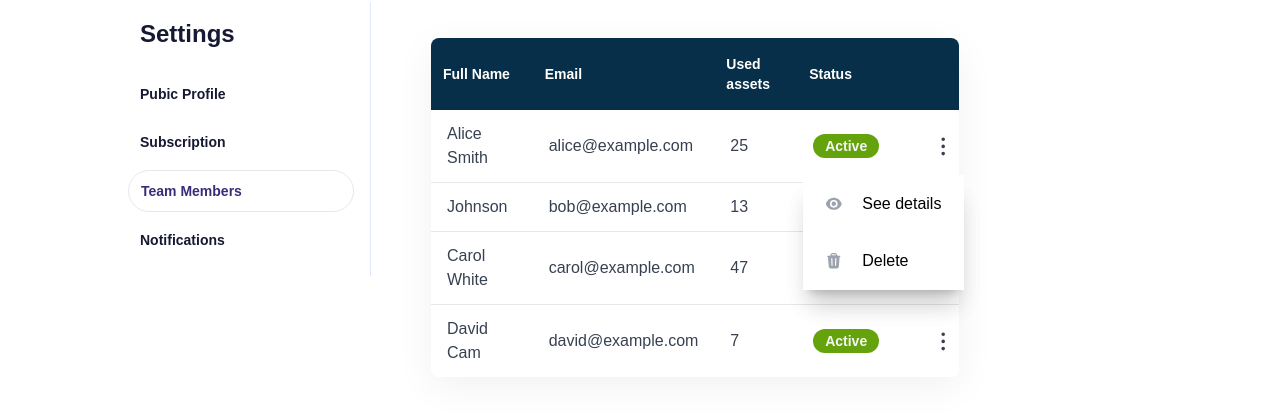
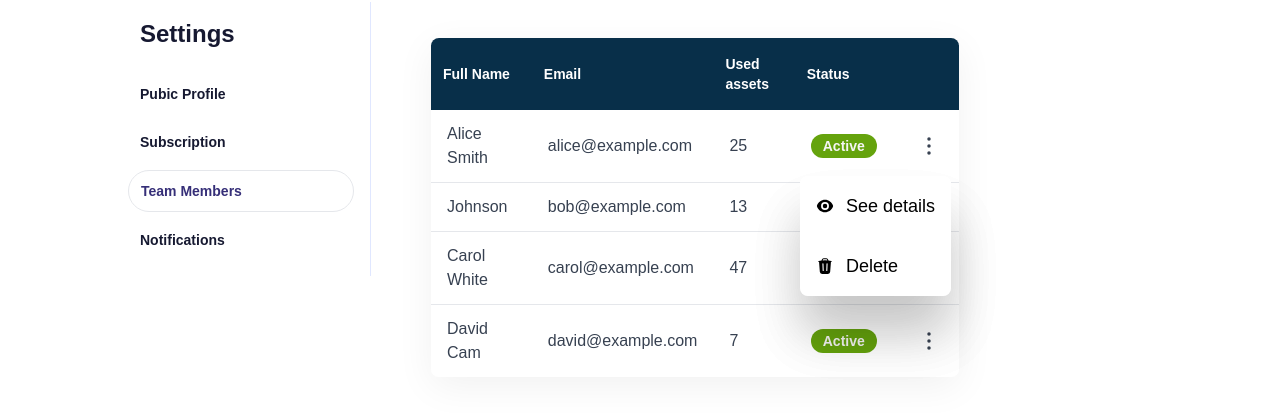
Before and after one commit to aleale2121/shutter-stock-customer, a React (Vite) app: page /members in a window 1280 px wide. Both pictures are taken after a click on the button 943 px from the left and 355 px from the top of the page. Shown: the part 210-623 px from the top of the page. Built offline with nearby package versions, Linux system fonts and the light colour scheme.

Commit message:
update modal and menu

```diff
--- a/src/components/Menus.jsx
+++ b/src/components/Menus.jsx
@@ -1,66 +1,8 @@
 import { createContext, useContext, useState } from "react";
 import { createPortal } from "react-dom";
 import { HiEllipsisVertical } from "react-icons/hi2";
-import styled from "styled-components";
 import { useOutsideClick } from "../hooks/useOutsideClick";
 import PropTypes from "prop-types";
-
-const Menu = styled.div`
-  display: flex;
-  align-items: center;
-  justify-content: flex-end;
-`;
-
-const StyledToggle = styled.button`
-  background: none;
-  border: none;
-  padding: 0.4rem;
-  border-radius: 5px;
-  transform: translateX(0.8rem);
-  transition: all 0.2s;
-  &:hover {
-    background-color: #f3f4f6;
-  }
-  & svg {
-    width: 1.8rem;
-    height: 1.8rem;
-    color: #374151;
-  }
-`;
-
-const StyledList = styled.ul`
-  position: fixed;
-  background-color: #fff;
-  box-shadow: 0 20px 25px -5px rgb(0 0 0 / 0.1),
-    0 8px 10px -6px rgb(0 0 0 / 0.1);
-
-  border-radius: 8px;
-  right: ${(props) => props.position.x}px;
-  top: ${(props) => props.position.y}px;
-`;
-
-const StyledButton = styled.button`
-  width: 100%;
-  text-align: left;
-  background: none;
-  border: none;
-  padding: 1rem 1.4rem;
-  font-size: 1rem;
-  transition: all 0.2s;
-  display: flex;
-  align-items: center;
-  gap: 1.2rem;
-  background-color: #fff;
-  &:hover {
-    background-color: #f3f4f6;
-  }
-  & svg {
-    width: 1.1rem;
-    height: 1.6rem;
-    color: #9ca3af;
-    transition: all 0.3s;
-  }
-`;
 
 const MenusContext = createContext();
 
@@ -79,6 +21,11 @@ function Menus({ children }) {
 }
 Menus.propTypes = { children: PropTypes.node.isRequired };
 
+function Menu({ children }) {
+  return <div className="flex items-center justify-end">{children}</div>;
+}
+Menu.propTypes = { children: PropTypes.node.isRequired };
+
 function Toggle({ id }) {
   const { openId, close, open, setPosition } = useContext(MenusContext);
   function handleClick(e) {
@@ -91,9 +38,12 @@ function Toggle({ id }) {
     openId === "" || openId !== id ? open(id) : close();
   }
   return (
-    <StyledToggle onClick={handleClick}>
-      <HiEllipsisVertical />
-    </StyledToggle>
+    <button
+      className="bg-none border-none p-2 rounded transition-all hover:bg-gray-200"
+      onClick={handleClick}
+    >
+      <HiEllipsisVertical className="w-7 h-7 text-gray-700" />
+    </button>
   );
 }
 Toggle.propTypes = { id: PropTypes.string.isRequired };
@@ -103,9 +53,13 @@ function List({ id, children }) {
   const ref = useOutsideClick(close, false);
   if (openId !== id) return null;
   return createPortal(
-    <StyledList position={position} ref={ref}>
+    <ul
+      className="fixed bg-white shadow-lg rounded-lg"
+      style={{ right: `${position.x}px`, top: `${position.y}px` }}
+      ref={ref}
+    >
       {children}
-    </StyledList>,
+    </ul>,
     document.body
   );
 }
@@ -122,10 +76,13 @@ function Button({ children, icon, onClick }) {
   }
   return (
     <li>
-      <StyledButton onClick={handleClick}>
+      <button
+        className="w-full text-left bg-none border-none p-4 text-lg transition-all flex items-center gap-3 hover:bg-gray-200 rounded-lg"
+        onClick={handleClick}
+      >
         {icon}
         <span>{children}</span>
-      </StyledButton>
+      </button>
     </li>
   );
 }
--- a/src/components/Modal.jsx
+++ b/src/components/Modal.jsx
@@ -10,8 +10,8 @@ const StyledModal = styled.div`
   top: 50%;
   left: 50%;
   transform: translate(-50%, -50%);
-  background-color: var(--color-grey-0);
-  border-radius: var(--border-radius-lg);
+  background-color: #fff;
+  border-radius: 9px;
   box-shadow: var(--shadow-lg);
   padding: 3.2rem 4rem;
   transition: all 0.5s;
@@ -23,7 +23,7 @@ const Overlay = styled.div`
   left: 0;
   width: 100%;
   height: 100vh;
-  background-color: var(--backdrop-color);
+  background-color:rgba(255, 255, 255, 0.1);
   backdrop-filter: blur(4px);
   z-index: 1000;
   transition: all 0.5s;
@@ -33,7 +33,7 @@ const Button = styled.button`
   background: none;
   border: none;
   padding: 0.4rem;
-  border-radius: var(--border-radius-sm);
+  border-radius: 5px;
   transform: translateX(0.8rem);
   transition: all 0.2s;
   position: absolute;
@@ -41,7 +41,7 @@ const Button = styled.button`
   right: 1.9rem;
 
   &:hover {
-    background-color: var(--color-grey-100);
+    background-color: #f3f4f6;
   }
 
   & svg {
@@ -50,7 +50,7 @@ const Button = styled.button`
     /* Sometimes we need both */
     /* fill: var(--color-grey-500);
     stroke: var(--color-grey-500); */
-    color: var(--color-grey-500);
+    color: #6b7280;
   }
 `;
 
```
